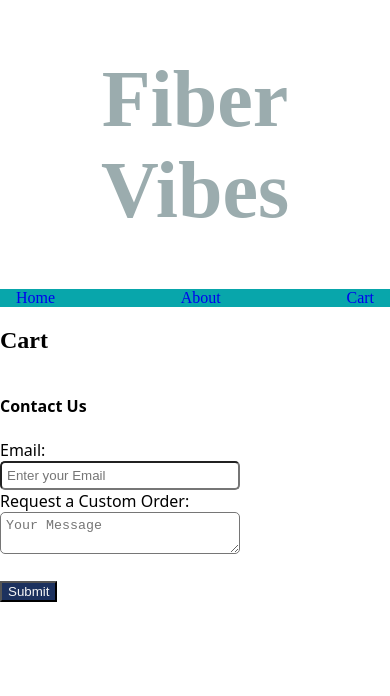
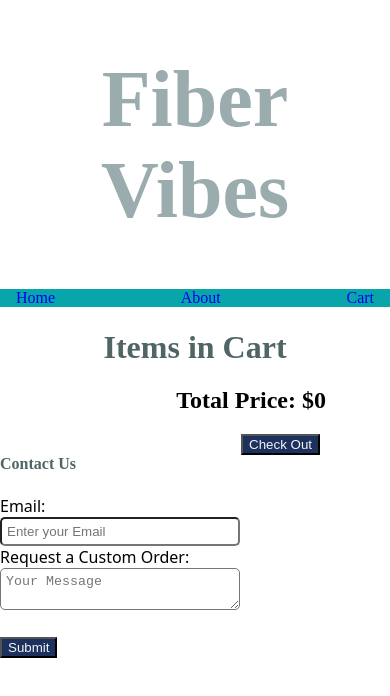
Before and after one commit to CatherineARoss/flatiron-phase-2-react-project-frontend, a React (Vite) app: page /cart in a window 390 px wide. Shown: the top 696 px of the page. Built offline with nearby package versions, Linux system fonts and the light colour scheme.

Commit message:
styles Cart.jsx and adds a checkout button while making the cart layout responsive

```diff
--- a/src/Components/Cart.jsx
+++ b/src/Components/Cart.jsx
@@ -4,21 +4,26 @@ import { CartContext } from './CartContext';
 const Cart = () => {
   const { cart } = useContext(CartContext);
 
+
+  const total = cart.reduce((acc, item) => acc + item.price, 0);
+
   return (
     <div>
-      <h2>Cart</h2>
+      <h1 className='cart-title'>Items in Cart</h1>
       <div className="cart-items">
         {cart.map((item) => (
           <div key={item.id} className="cart-item">
-            <img src={item.image} alt={item.title} />
-            <div>
-              <h3>{item.title}</h3>
-              <p>Price: ${item.price}</p>
+            <img className='cart-image' src={item.image} alt={item.title} />
+            <div className='cart-details'>
+              <h4 className='cart-item-title'><strong>{item.title}</strong></h4>
+              <p className='cart-price'><strong>Price: $</strong>{item.price}</p>
+              <br></br>
             </div>
           </div>
         ))}
       </div>
-      {/* Add total calculation here */}
+      <h2 className='total-price'>Total Price: ${total}</h2>
+      <button className="checkout-button">Check Out</button>
     </div>
   );
 };
--- a/src/styles.css
+++ b/src/styles.css
@@ -133,6 +133,7 @@ form input [type="submit"] {
     width: 100%;
     height: 350px;
     object-fit: cover;
+    border-radius: 10px;
   }
 
 .card-container{
@@ -157,7 +158,7 @@ form input [type="submit"] {
     background-color: aliceblue;
 }
 
-.card h3{
+.card h3, h4 {
     color: rgb(79, 101, 102);
     font-family: 'Leelawadee UI';
 }
@@ -171,3 +172,68 @@ form input [type="submit"] {
 .price{
     position: absolute; left: 25px; bottom: 15px;
 }
+
+/*Cart Component*/
+.cart-item {
+    font-family: 'Leelawadee UI';
+    display: flex;
+    justify-content: space-between;
+    padding: 0 3rem;
+    gap: 2rem;
+    margin: auto;
+    align-items: center;
+}
+
+.cart-image {
+    width: 100px;
+    height: 100px;
+    object-fit: cover;
+    border-radius: 10px;
+}
+
+.cart-details {
+    display: flex;
+    flex-direction: row;
+    text-align: center;
+    justify-content: space-between;
+    padding: 0 1rem;
+    gap: 2rem;
+    margin: 2rem;
+    align-items: center;
+}
+
+.cart-title {
+    color: rgb(79, 101, 102);
+    font-family: 'Leelawadee UI';
+    text-align: center;
+
+}
+
+.total-price{
+    text-align: right;
+    padding-right: 4rem;
+}
+
+.checkout-button{
+    background-color: #1C315E;
+    color: whitesmoke;
+    float: right;
+    margin-right: 70px;
+}
+
+@media (min-width: 768px) {
+    .cart-item {
+        width: auto;
+    }
+
+    .cart-image {
+        width: 100px;
+        height: 100px;
+    }
+
+    .cart-price, .cart-item-title {
+        display: inline-block;
+        justify-content: space-between;
+        flex-grow: unset;
+    }
+}
```
